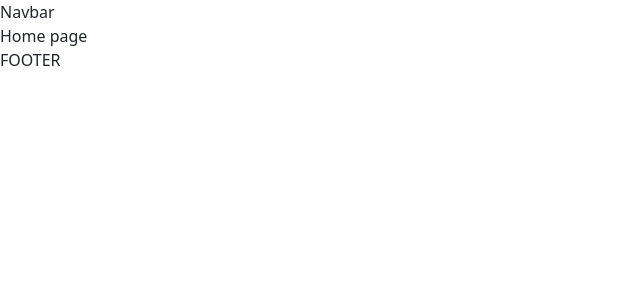
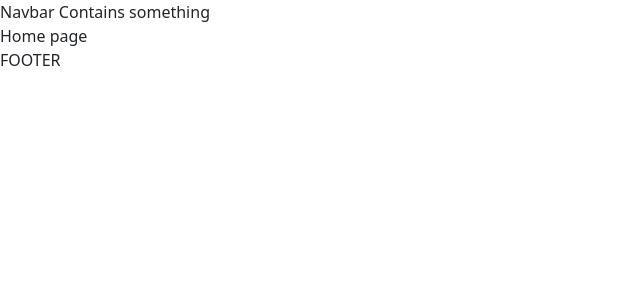
Before and after one commit to AniruthRamesh/HuskyHive-Client, a React (Vite) app: page / in a window 1280 px wide. Shown: the top 300 px of the page, without its empty margins (0-640 px from the left). Built offline with nearby package versions, Linux system fonts and the light colour scheme.

Commit message:
creating layout for aniruth branch

```diff
--- a/src/components/navbar/Navbar.jsx
+++ b/src/components/navbar/Navbar.jsx
@@ -1,7 +1,7 @@
 const NavBar = () => {
     return (
         <div>
-            Navbar
+            Navbar Contains something
         </div>
     );
 }
```
